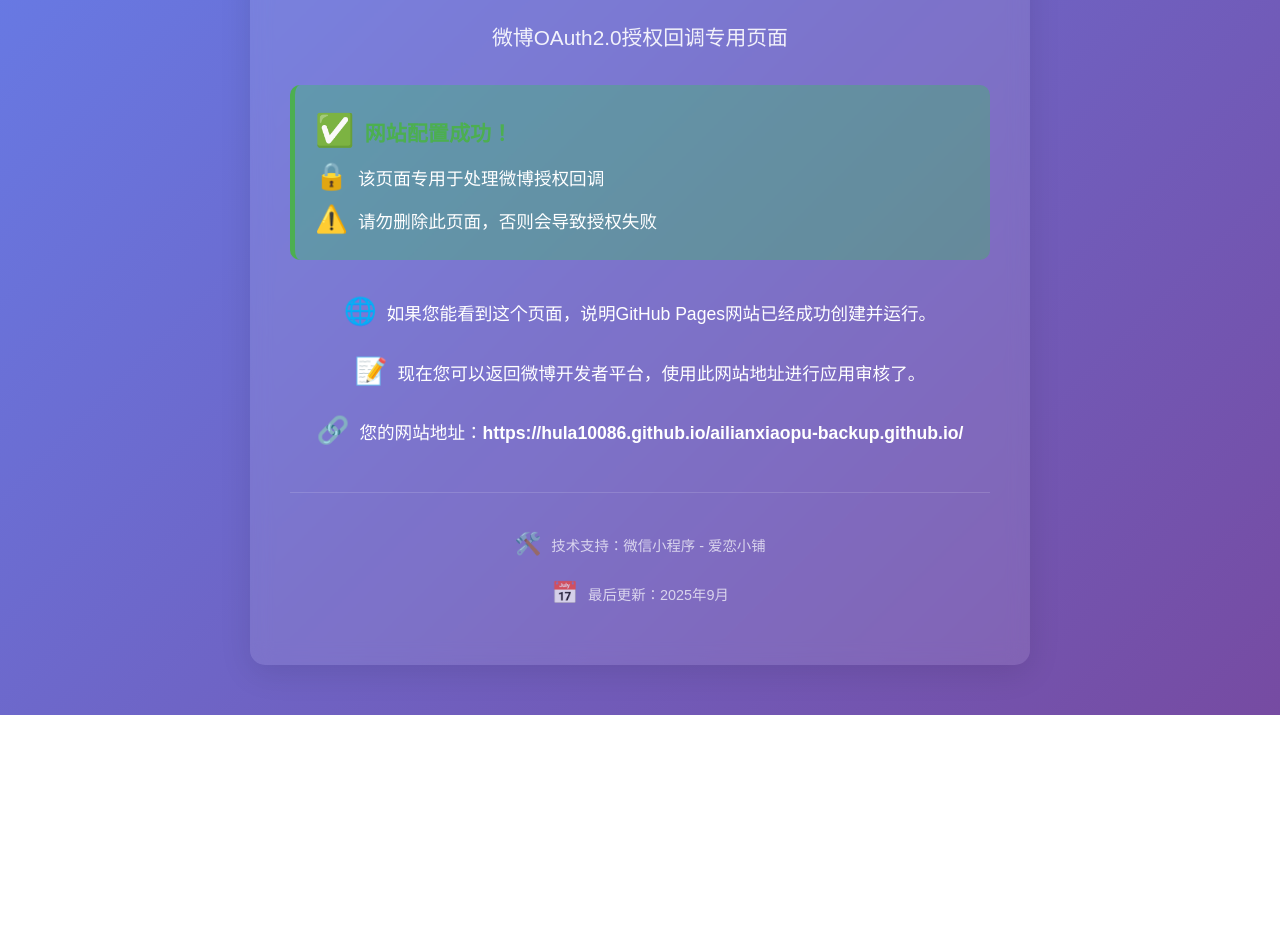
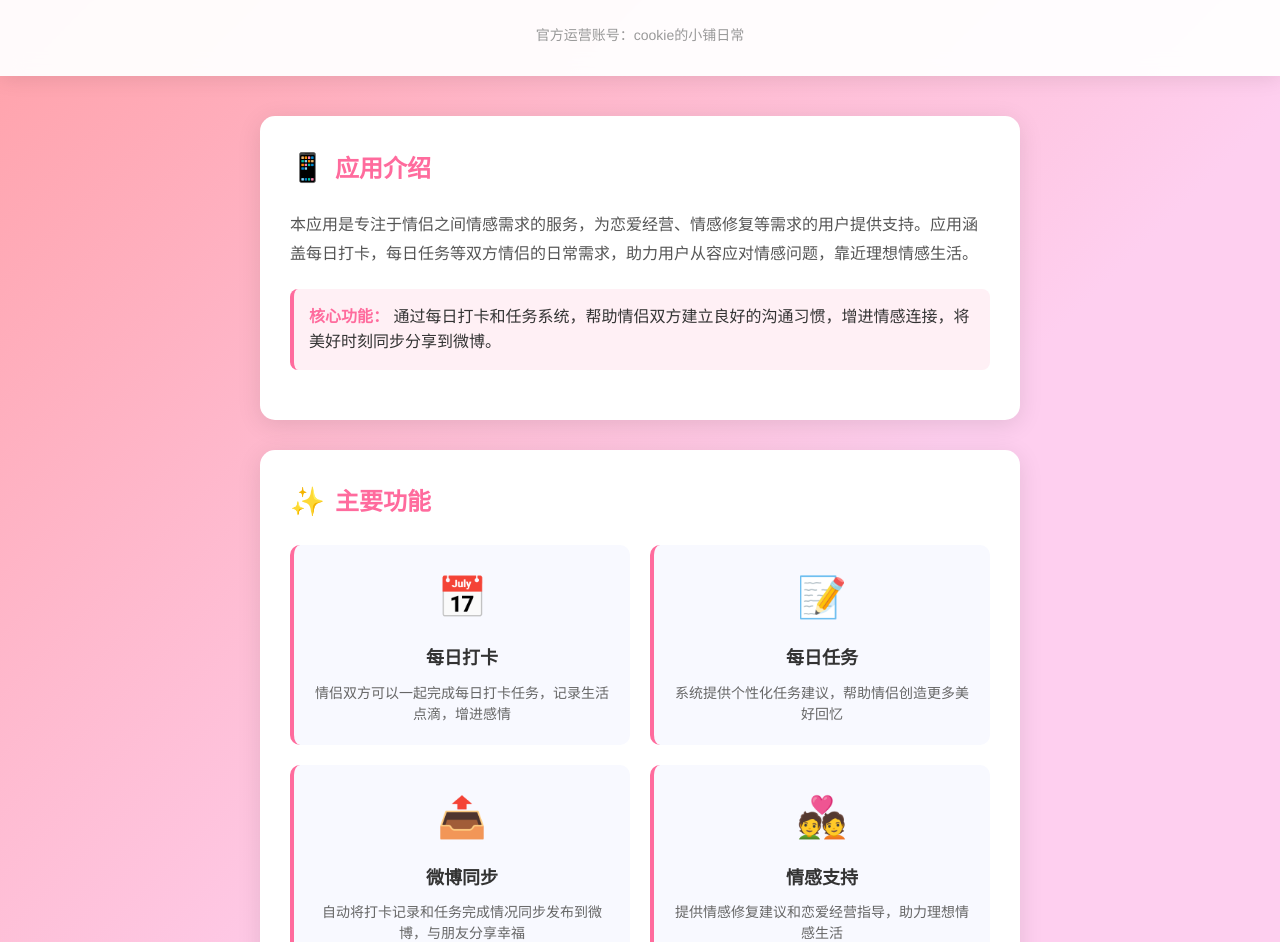
Before and after one commit to hula10086/ailianxiaopu-backup.github.io, a plain HTML site: page index.html in a window 1280 px wide. Shown: the part 227-1169 px from the top of the page. Before the commit the page ends 942 px from the top, so only its background shows below. Drawn offline with Linux system fonts and the light colour scheme.

Commit message:
Update index.html

```diff
--- a/index.html
+++ b/index.html
@@ -1,91 +1,257 @@
 <!DOCTYPE html>
-   <html>
+<html lang="zh-CN">
 <head>
-       <meta charset="utf-8">
-       <title>爱恋小铺数据备份</title>
-       <meta name="description" content="爱恋小铺小程序数据备份专用页面">
-       <meta name="keywords" content="爱恋小铺,数据备份,微博回调">
+    <meta charset="UTF-8">
+    <meta name="viewport" content="width=device-width, initial-scale=1.0">
+    <title>爱恋小铺 - 情侣日常分享数据同步</title>
+    <meta name="description" content="专注于情侣之间情感需求的服务，为恋爱经营、情感修复等需求的用户提供支持">
+    <meta name="keywords" content="情侣,恋爱,日常打卡,情感分享,微博同步,社交网络">
     <style>
+        * {
+            margin: 0;
+            padding: 0;
+            box-sizing: border-box;
+        }
+
         body {
-               font-family: 'Microsoft YaHei', Arial, sans-serif;
+            font-family: 'Microsoft YaHei', 'PingFang SC', 'Hiragino Sans GB', 'Helvetica Neue', Helvetica, Arial, sans-serif;
+            background: linear-gradient(135deg, #ff9a9e 0%, #fecfef 50%, #fecfef 100%);
+            color: #333;
+            line-height: 1.6;
+            min-height: 100vh;
+        }
+
+        .header {
+            background: rgba(255, 255, 255, 0.95);
+            backdrop-filter: blur(10px);
+            padding: 30px 20px;
             text-align: center;
-               padding: 50px 20px;
-               background: linear-gradient(135deg, #667eea 0%, #764ba2 100%);
+            box-shadow: 0 2px 20px rgba(0,0,0,0.1);
+        }
+
+        .logo {
+            font-size: 60px;
+            margin-bottom: 15px;
+        }
+
+        .app-name {
+            font-size: 32px;
+            font-weight: bold;
+            color: #ff6b9d;
+            margin-bottom: 10px;
+        }
+
+        .app-tagline {
+            font-size: 18px;
+            color: #666;
+            margin-bottom: 20px;
+        }
+
+        .official-account {
+            font-size: 14px;
+            color: #999;
+        }
+
+        .main-content {
+            max-width: 800px;
+            margin: 0 auto;
+            padding: 40px 20px;
+        }
+
+        .section {
+            background: white;
+            border-radius: 15px;
+            padding: 30px;
+            margin-bottom: 30px;
+            box-shadow: 0 5px 25px rgba(0,0,0,0.1);
+        }
+
+        .section h2 {
+            font-size: 24px;
+            color: #ff6b9d;
+            margin-bottom: 20px;
+            display: flex;
+            align-items: center;
+        }
+
+        .section h2 .emoji {
+            margin-right: 10px;
+            font-size: 28px;
+        }
+
+        .feature-grid {
+            display: grid;
+            grid-template-columns: repeat(auto-fit, minmax(250px, 1fr));
+            gap: 20px;
+            margin-top: 20px;
+        }
+
+        .feature-card {
+            background: #f8f9ff;
+            border-radius: 10px;
+            padding: 20px;
+            text-align: center;
+            border-left: 4px solid #ff6b9d;
+        }
+
+        .feature-icon {
+            font-size: 40px;
+            margin-bottom: 15px;
+        }
+
+        .feature-title {
+            font-size: 18px;
+            font-weight: bold;
+            color: #333;
+            margin-bottom: 10px;
+        }
+
+        .feature-desc {
+            font-size: 14px;
+            color: #666;
+            line-height: 1.5;
+        }
+
+        .description {
+            font-size: 16px;
+            color: #555;
+            line-height: 1.8;
+            margin-bottom: 20px;
+        }
+
+        .highlight {
+            background: #fff0f5;
+            border-left: 4px solid #ff6b9d;
+            padding: 15px;
+            border-radius: 8px;
+            margin: 20px 0;
+        }
+
+        .highlight strong {
+            color: #ff6b9d;
+        }
+
+        .footer {
+            background: rgba(255, 255, 255, 0.95);
+            backdrop-filter: blur(10px);
+            padding: 30px 20px;
+            text-align: center;
+            color: #666;
+            border-top: 1px solid #eee;
+        }
+
+        .footer p {
+            margin-bottom: 10px;
+            font-size: 14px;
+        }
+
+        .tags {
+            display: flex;
+            justify-content: center;
+            gap: 10px;
+            margin-top: 20px;
+        }
+
+        .tag {
+            background: #ff6b9d;
             color: white;
-               min-height: 100vh;
-               margin: 0;
-               line-height: 1.6;
+            padding: 5px 15px;
+            border-radius: 20px;
+            font-size: 12px;
+            font-weight: bold;
         }
-           .container {
-               max-width: 700px;
-               margin: 0 auto;
-               background: rgba(255,255,255,0.1);
-               padding: 40px;
-               border-radius: 15px;
-               backdrop-filter: blur(10px);
-               box-shadow: 0 8px 32px rgba(0,0,0,0.1);
+
+        @media (max-width: 768px) {
+            .feature-grid {
+                grid-template-columns: 1fr;
             }
-           h1 {
-               font-size: 2.8em;
-               margin-bottom: 20px;
-               text-shadow: 2px 2px 4px rgba(0,0,0,0.3);
+
+            .app-name {
+                font-size: 28px;
             }
-           .subtitle {
-               font-size: 1.3em;
-               margin-bottom: 30px;
-               opacity: 0.9;
+
+            .section {
+                padding: 20px;
             }
-           .status {
-               background: rgba(0,255,0,0.2);
-               padding: 20px;
-               border-radius: 10px;
-               margin: 30px 0;
-               border-left: 5px solid #4CAF50;
-               text-align: left;
-               font-size: 1.1em;
-           }
-           .status strong {
-               color: #4CAF50;
-               font-size: 1.2em;
-           }
-           .content {
-               margin: 30px 0;
-               font-size: 1.1em;
-           }
-           .footer {
-               margin-top: 40px;
-               padding-top: 20px;
-               border-top: 1px solid rgba(255,255,255,0.2);
-               font-size: 0.9em;
-               opacity: 0.7;
-           }
-           .emoji {
-               font-size: 1.5em;
-               margin-right: 10px;
         }
     </style>
 </head>
 <body>
-       <div class="container">
-           <h1><span class="emoji">🎉</span>爱恋小铺数据备份</h1>
-           <p class="subtitle">微博OAuth2.0授权回调专用页面</p>
-
-           <div class="status">
-               <strong><span class="emoji">✅</span>网站配置成功！</strong><br>
-               <span class="emoji">🔒</span>该页面专用于处理微博授权回调<br>
-               <span class="emoji">⚠️</span>请勿删除此页面，否则会导致授权失败
+    <div class="header">
+        <div class="logo">💕</div>
+        <h1 class="app-name">爱恋小铺</h1>
+        <p class="app-tagline">情侣日常分享数据同步发布到微博</p>
+        <p class="official-account">官方运营账号：cookie的小铺日常</p>
     </div>
 
-           <div class="content">
-               <p><span class="emoji">🌐</span>如果您能看到这个页面，说明GitHub Pages网站已经成功创建并运行。</p>
-               <p><span class="emoji">📝</span>现在您可以返回微博开发者平台，使用此网站地址进行应用审核了。</p>
-               <p><span class="emoji">🔗</span>您的网站地址：<strong>https://hula10086.github.io/ailianxiaopu-backup.github.io/</strong></p>
+    <div class="main-content">
+        <div class="section">
+            <h2><span class="emoji">📱</span>应用介绍</h2>
+            <p class="description">
+                本应用是专注于情侣之间情感需求的服务，为恋爱经营、情感修复等需求的用户提供支持。应用涵盖每日打卡，每日任务等双方情侣的日常需求，助力用户从容应对情感问题，靠近理想情感生活。
+            </p>
+
+            <div class="highlight">
+                <strong>核心功能：</strong> 通过每日打卡和任务系统，帮助情侣双方建立良好的沟通习惯，增进情感连接，将美好时刻同步分享到微博。
+            </div>
+        </div>
+
+        <div class="section">
+            <h2><span class="emoji">✨</span>主要功能</h2>
+            <div class="feature-grid">
+                <div class="feature-card">
+                    <div class="feature-icon">📅</div>
+                    <h3 class="feature-title">每日打卡</h3>
+                    <p class="feature-desc">情侣双方可以一起完成每日打卡任务，记录生活点滴，增进感情</p>
+                </div>
+
+                <div class="feature-card">
+                    <div class="feature-icon">📝</div>
+                    <h3 class="feature-title">每日任务</h3>
+                    <p class="feature-desc">系统提供个性化任务建议，帮助情侣创造更多美好回忆</p>
+                </div>
+
+                <div class="feature-card">
+                    <div class="feature-icon">📤</div>
+                    <h3 class="feature-title">微博同步</h3>
+                    <p class="feature-desc">自动将打卡记录和任务完成情况同步发布到微博，与朋友分享幸福</p>
+                </div>
+
+                <div class="feature-card">
+                    <div class="feature-icon">💑</div>
+                    <h3 class="feature-title">情感支持</h3>
+                    <p class="feature-desc">提供情感修复建议和恋爱经营指导，助力理想情感生活</p>
+                </div>
+            </div>
+        </div>
+
+        <div class="section">
+            <h2><span class="emoji">🎯</span>应用特色</h2>
+            <ul class="description">
+                <li>📊 <strong>数据可视化：</strong> 通过图表展示情侣互动数据，帮助了解感情状态</li>
+                <li>🔔 <strong>智能提醒：</strong> 贴心提醒重要的纪念日和任务时间</li>
+                <li>🔒 <strong>隐私保护：</strong> 支持设置同步权限，保护个人隐私</li>
+                <li>🌟 <strong>个性化定制：</strong> 根据情侣特点提供定制化建议</li>
+                <li>📱 <strong>跨平台同步：</strong> 支持多设备数据同步</li>
+            </ul>
+        </div>
+
+        <div class="section">
+            <h2><span class="emoji">🏷️</span>应用标签</h2>
+            <div class="tags">
+                <span class="tag">社交网络</span>
+                <span class="tag">情感管理</span>
+                <span class="tag">日常工具</span>
+                <span class="tag">恋爱助手</span>
+                <span class="tag">数据同步</span>
+            </div>
+        </div>
     </div>
 
     <div class="footer">
-               <p><span class="emoji">🛠️</span>技术支持：微信小程序 - 爱恋小铺</p>
-               <p><span class="emoji">📅</span>最后更新：2025年9月</p>
-           </div>
+        <p><strong>爱恋小铺</strong> - 让每对情侣的爱情更加甜蜜</p>
+        <p>专注情侣情感需求，打造理想的爱情生活</p>
+        <p>© 2025 爱恋小铺团队 | cookie的小铺日常</p>
     </div>
 </body>
 </html>
```
Lines whose indentation alone changed are shown as unchanged.
